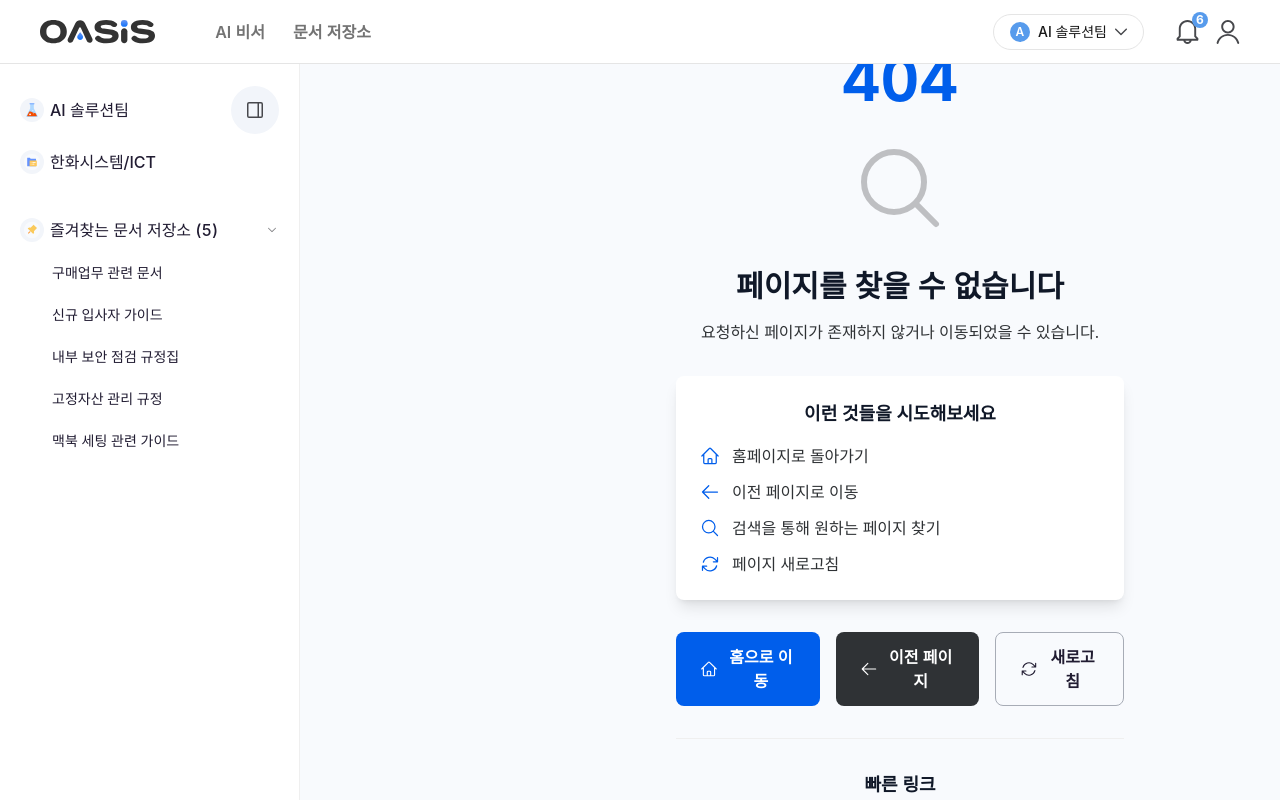
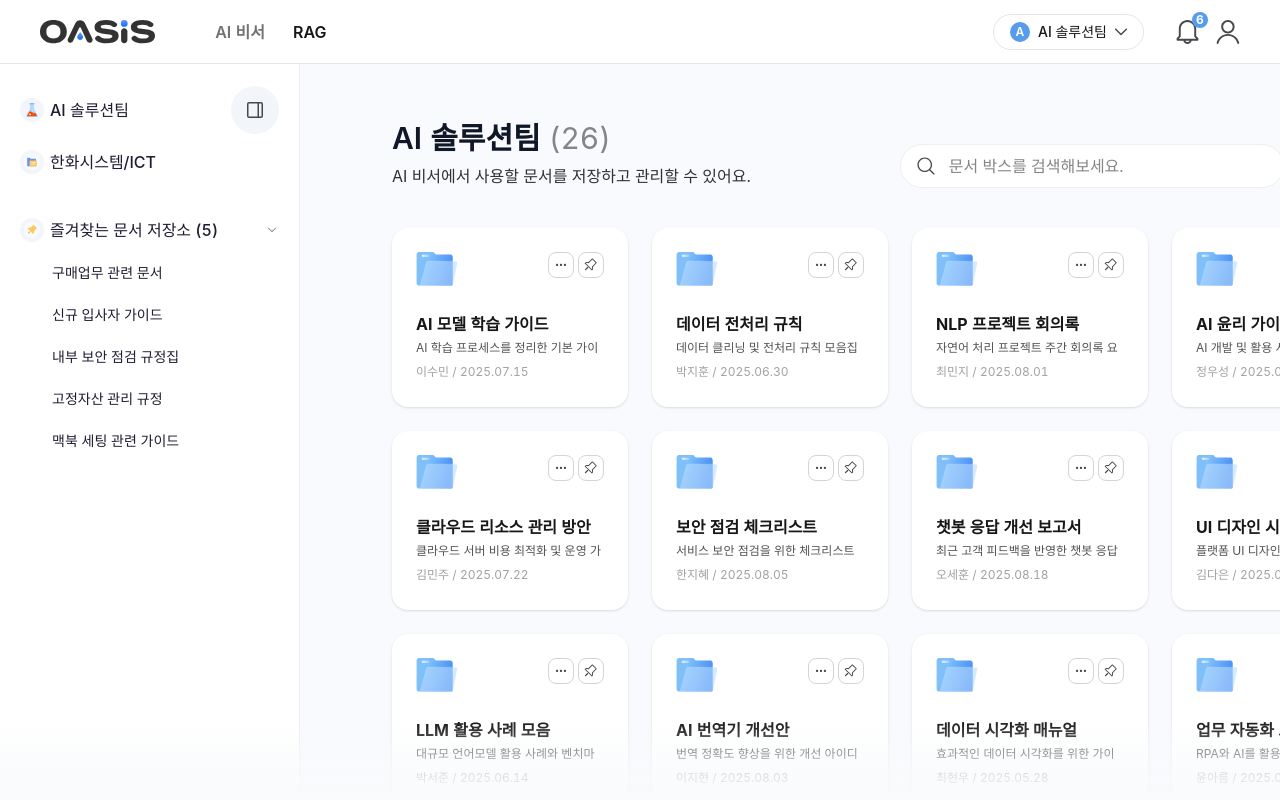
Before and after one commit to jieunchoi-hw/oasis-fe-portal-vue, a Vue app: page /rag in a window 1280 px wide. Shown: the top 800 px of the page. Built offline with nearby package versions, Linux system fonts and the light colour scheme.

Commit message:
document-storage -> rag

```diff
--- a/src/components/AppHeader.vue
+++ b/src/components/AppHeader.vue
@@ -23,15 +23,15 @@
           AI 비서
         </router-link>
         <router-link
-          to="/document-storage"
+          to="/rag"
           class="px-3 py-2 text-base font-semibold transition-colors h-9 flex items-center"
           :class="
-            $route.path.startsWith('/document-storage')
+            $route.path.startsWith('/rag')
               ? 'text-neutral-900'
               : 'text-neutral-500 hover:text-neutral-700'
           "
         >
-          문서 저장소
+          RAG
         </router-link>
       </nav>
     </div>
--- a/src/components/DocumentCard.vue
+++ b/src/components/DocumentCard.vue
@@ -107,7 +107,7 @@ const menuItems = computed(() => [
 const handleCardClick = () => {
   // 카드 클릭 시 문서 상세 페이지로 이동 (쿼리로 document 정보 전달)
   router.push({
-    path: `/document-storage/${props.document.id}`,
+    path: `/rag/${props.document.id}`,
     query: { document: JSON.stringify(props.document) },
   });
 };
--- a/src/router/index.js
+++ b/src/router/index.js
@@ -3,15 +3,15 @@ import { createRouter, createWebHistory } from "vue-router";
 // Views
 import Home from "@/views/Home.vue";
 import AiAssistant from "@/views/AiAssistant.vue";
-import DocumentStorage from "@/views/DocumentStorage.vue";
-import DocumentStorageDetail from "@/views/DocumentStorageDetail.vue";
+import Rag from "@/views/Rag.vue";
+import RagDetail from "@/views/RagDetail.vue";
 import FileDetail from "@/views/FileDetail.vue";
 import NotFound from "@/views/NotFound.vue";
 
 const routes = [
   {
     path: "/",
-    redirect: "/document-storage",
+    redirect: "/rag",
   },
   {
     path: "/home",
@@ -32,25 +32,25 @@ const routes = [
     },
   },
   {
-    path: "/document-storage",
-    name: "DocumentStorage",
-    component: DocumentStorage,
+    path: "/rag",
+    name: "Rag",
+    component: Rag,
     meta: {
-      title: "문서 저장소",
+      title: "RAG",
       requiresAuth: false,
     },
   },
   {
-    path: "/document-storage/:id",
-    name: "DocumentStorageDetail",
-    component: DocumentStorageDetail,
+    path: "/rag/:id",
+    name: "RagDetail",
+    component: RagDetail,
     meta: {
-      title: "문서 상세보기",
+      title: "RAG 상세보기",
       requiresAuth: false,
     },
   },
   {
-    path: "/document-storage/:id/file/:fileId",
+    path: "/rag/:id/file/:fileId",
     name: "FileDetail",
     component: FileDetail,
     meta: {
--- a/src/views/NotFound.vue
+++ b/src/views/NotFound.vue
@@ -1,12 +1,16 @@
 <template>
-  <div class="min-h-screen bg-gray-50 dark:bg-gray-900 flex items-center justify-center px-4">
+  <div
+    class="min-h-screen bg-gray-50 dark:bg-gray-900 flex items-center justify-center px-4"
+  >
     <div class="max-w-md w-full text-center">
       <!-- 404 애니메이션 -->
       <div class="mb-8">
         <div class="text-6xl font-bold text-blue-600 mb-4 animate-bounce">
           404
         </div>
-        <MagnifyingGlassIcon class="h-24 w-24 text-gray-400 mx-auto animate-pulse" />
+        <MagnifyingGlassIcon
+          class="h-24 w-24 text-gray-400 mx-auto animate-pulse"
+        />
       </div>
 
       <!-- 에러 메시지 -->
@@ -93,7 +97,9 @@
       <!-- 문의 정보 -->
       <div class="mt-8 p-4 bg-blue-50 dark:bg-blue-900 rounded-lg">
         <div class="flex items-center justify-center mb-2">
-          <QuestionMarkCircleIcon class="h-6 w-6 text-blue-600 dark:text-blue-400" />
+          <QuestionMarkCircleIcon
+            class="h-6 w-6 text-blue-600 dark:text-blue-400"
+          />
         </div>
         <h4 class="font-semibold text-blue-900 dark:text-blue-100 mb-2">
           도움이 필요하신가요?
@@ -102,7 +108,9 @@
           계속해서 문제가 발생한다면 고객지원팀에 문의해주세요.
         </p>
 
-        <button class="inline-flex items-center text-sm font-medium text-blue-600 hover:text-blue-700 dark:text-blue-400 dark:hover:text-blue-300">
+        <button
+          class="inline-flex items-center text-sm font-medium text-blue-600 hover:text-blue-700 dark:text-blue-400 dark:hover:text-blue-300"
+        >
           <EnvelopeIcon class="h-4 w-4 mr-1" />
           문의하기
         </button>
@@ -123,8 +131,8 @@ import {
   QuestionMarkCircleIcon,
   EnvelopeIcon,
   RocketLaunchIcon,
-  FolderIcon
-} from '@heroicons/vue/24/outline';
+  FolderIcon,
+} from "@heroicons/vue/24/outline";
 
 const router = useRouter();
 const appStore = useAppStore();
@@ -132,7 +140,7 @@ const appStore = useAppStore();
 const quickLinks = ref([
   { name: "홈", to: "/", icon: HomeIcon },
   { name: "AI 비서", to: "/ai-assistant", icon: RocketLaunchIcon },
-  { name: "문서 저장소", to: "/document-storage", icon: FolderIcon },
+  { name: "RAG", to: "/rag", icon: FolderIcon },
 ]);
 
 const goBack = () => {
```
Also changed, not shown: src/views/Rag.vue (renamed from src/views/DocumentStorage.vue), src/views/RagDetail.vue (renamed from src/views/DocumentStorageDetail.vue).
